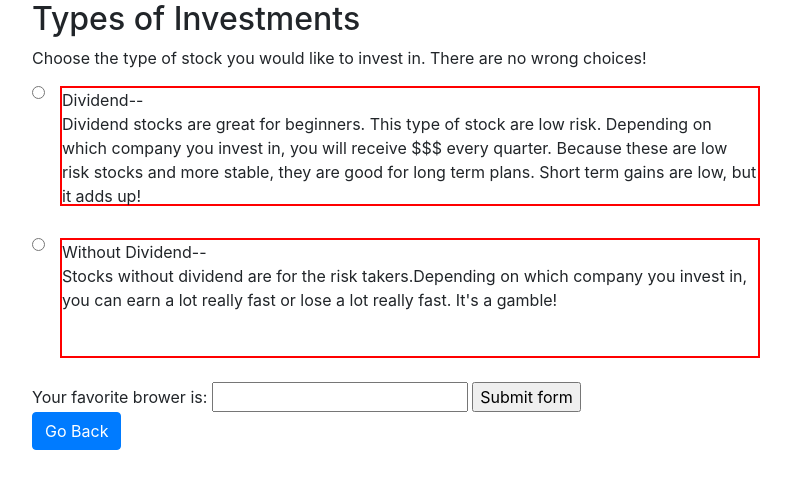
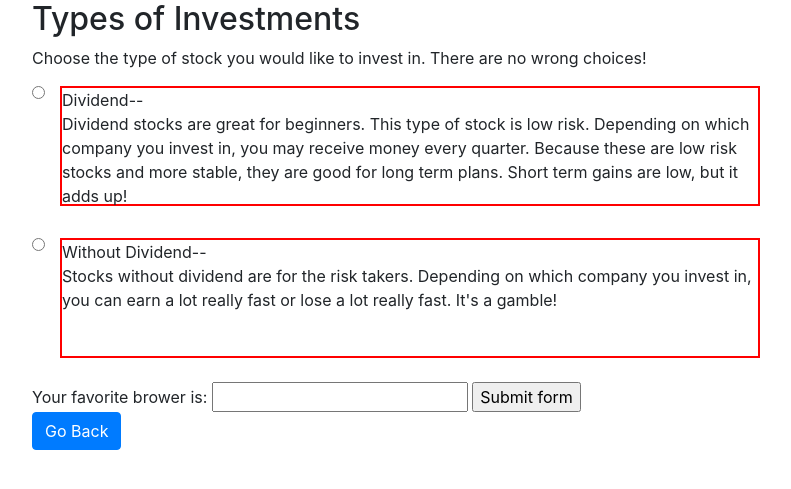
Before and after one commit to christinej697/Investment-App, a Flask app: page /signIn/advice/dividend in a window 1280 px wide. Shown: the part 56-545 px from the top of the page, without its empty margins (53-844 px from the left). Run offline with Flask 2, Linux system fonts and the light colour scheme; data comes from the database, SQL or seed files in the repository; some libraries are stand-ins or nearby versions.

Commit message:
Update dividend.html

```diff
--- a/templates/dividend.html
+++ b/templates/dividend.html
@@ -31,8 +31,8 @@
             	<input type="radio" id="dividend" name="dividend" value="dividend"
 			style="float:left" onclick="myFunction(this.value)" >
             	<label for="dividend" class="with">Dividend--<br> Dividend stocks are great for beginners.
-			This type of stock are low risk. Depending on which company you invest in,
-                        you will receive $$$ every quarter. Because these are low risk stocks and more stable,
+			This type of stock is low risk. Depending on which company you invest in,
+                        you may receive money every quarter. Because these are low risk stocks and more stable,
                         they are good for long term plans. Short term gains are low, but it adds up!</label>
 	    </div><br>
 
@@ -40,7 +40,7 @@
             	<input type="radio" id="undividend" name="dividend" value="without dividend" style="float:left"
 			onclick="myFunction(this.value)" >
             	<label for="undividend" class="without">Without Dividend--<br>
-			Stocks without dividend are for the risk takers.Depending on which company you invest in,
+			Stocks without dividend are for the risk takers. Depending on which company you invest in,
 			you can earn a lot really fast or lose a lot really fast. It's a gamble!</label>
 	    </div>
        	</div><br>
```
